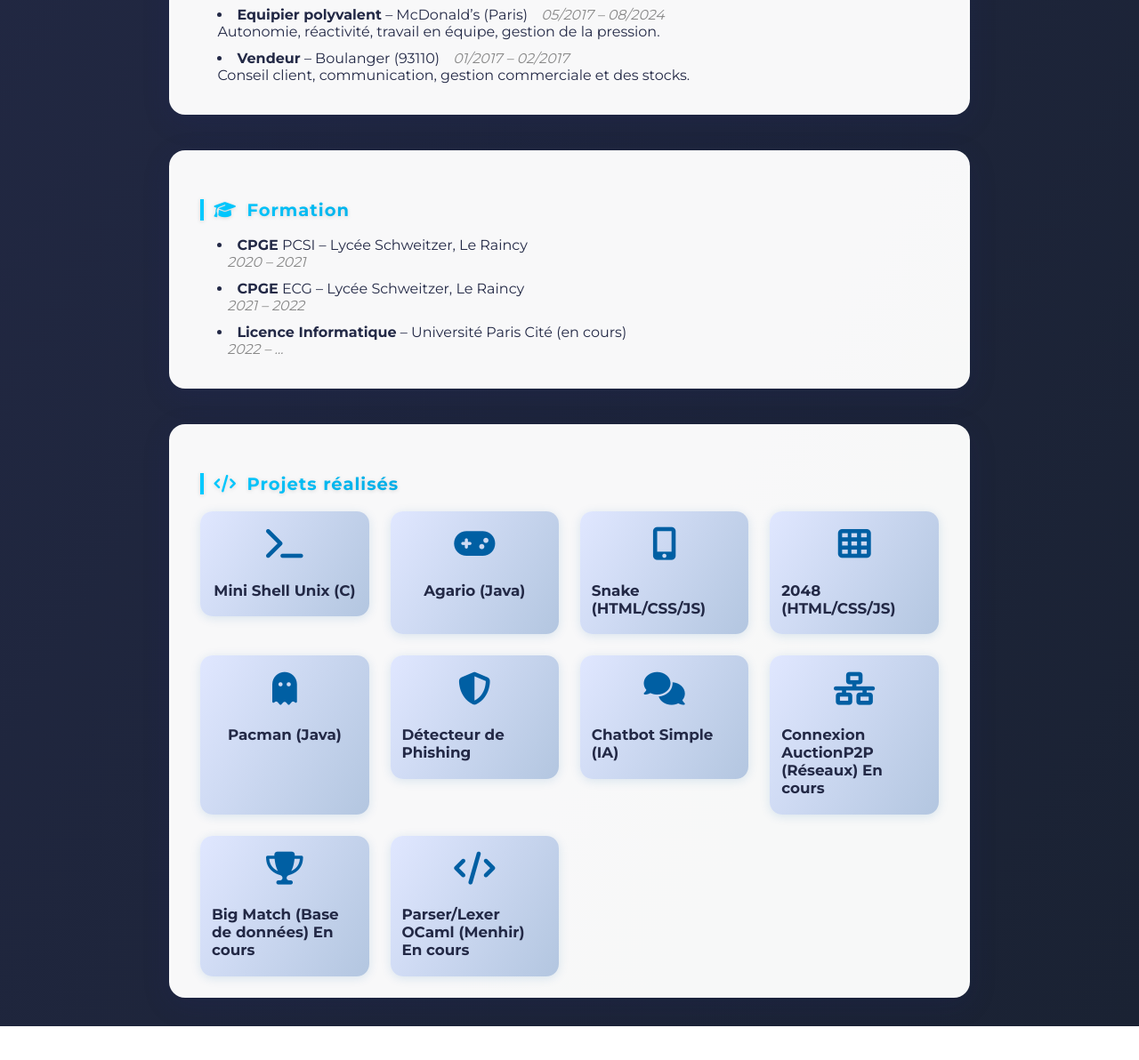
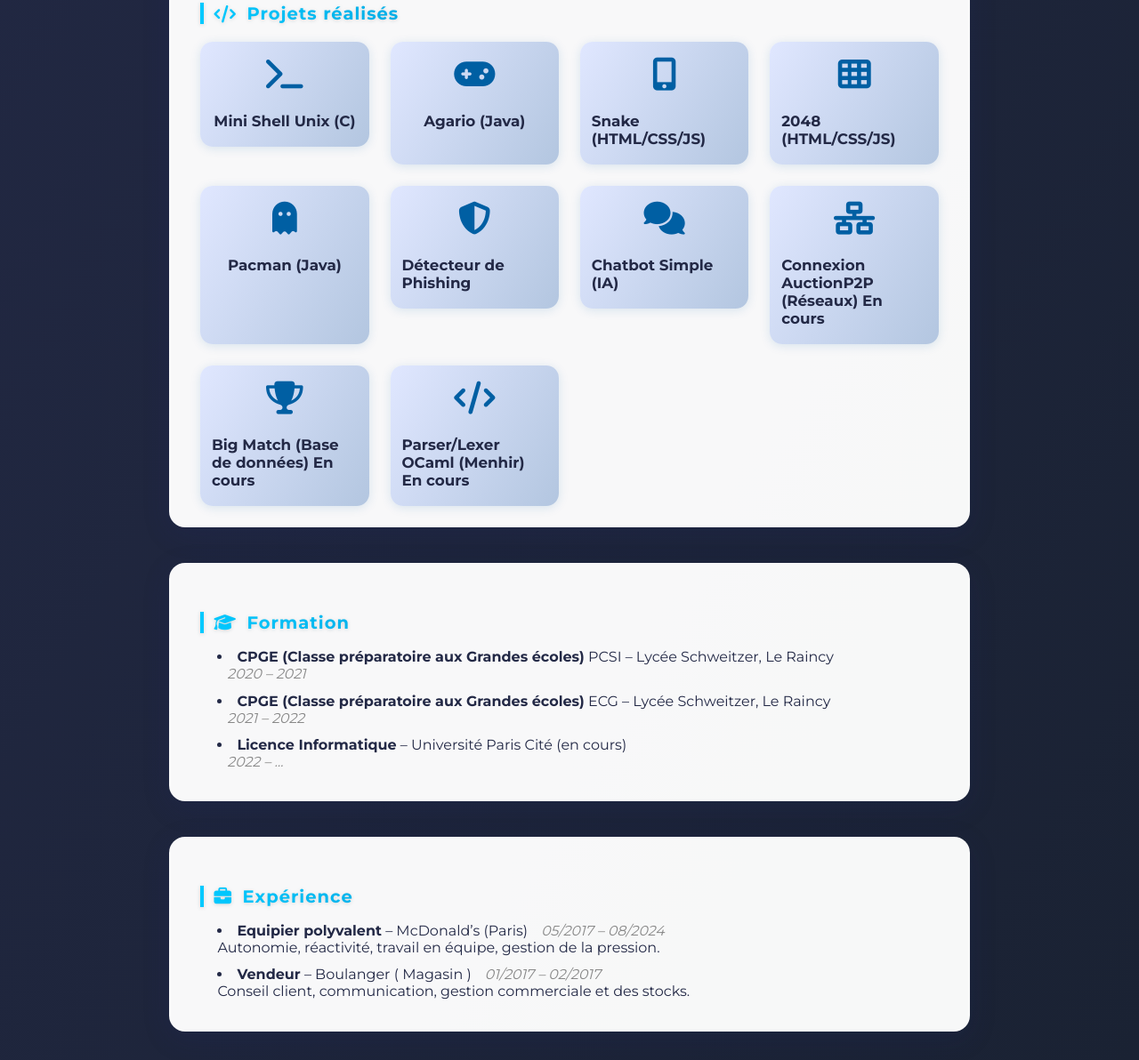
Before and after one commit to JordanLengrai/MonCV, a plain HTML site: page index.html in a window 1280 px wide. Shown: the part 972-2164 px from the top of the page at 89% size. Before the commit the page ends 2126 px from the top, so only its background shows below. Drawn offline with Linux system fonts and the light colour scheme.

Commit message:
Ma mise à jour

```diff
--- a/index.html
+++ b/index.html
@@ -17,8 +17,9 @@
             <h2>Développeur Informatique</h2>
             <div class="hero-links">
                 <a href="mailto:lengrai.jordan7@gmail.com" title="Email"><i class="fas fa-envelope"></i></a>
-                <a href="https://github.com/jordanlengrai" target="_blank" title="GitHub"><i class="fab fa-github"></i></a>
-                <a href="https://www.linkedin.com/in/jordan-lengrai-741a78228/" target="_blank" title="LinkedIn"><i class="fab fa-linkedin"></i></a>
+                <a href="https://github.com/jordanlengrai" title="GitHub"><i class="fab fa-github"></i></a>
+                <a href="https://www.linkedin.com/in/jordan-lengrai-741a78228/" title="LinkedIn"><i class="fab fa-linkedin"></i></a>
+                <a href="https://jordanlengrai.github.io/Portefolio/#home" title="Portfolio"><i class="fas fa-globe"></i></a>
                 <a href="CVV.pdf" download class="cv-btn"><i class="fas fa-download"></i>CV</a>
             </div>
         </div>
@@ -28,7 +29,7 @@
         <section id="about">
             <h3>À propos</h3>
             <p>
-                Étudiant en L3 informatique à l’Université Paris Cité, passionné par le développement logiciel et les technologies innovantes. Curieux et motivé par l’apprentissage et les défis, je suis actuellement à la recherche d’une alternance afin de mettre en pratique mes compétences, continuer à progresser et contribuer à des projets ambitieux en entreprise.
+                Actuellement étudiant en Licence 3 Informatique à l’Université Paris Cité, je suis passionné par le développement logiciel, la cybersécurité, l’intelligence artificielle et les technologies de pointe. Curieux, rigoureux et animé par un véritable goût pour l’apprentissage continu, je m’adapte facilement à tous les langages. J’aime relever des défis techniques et explorer de nouveaux domaines. À la recherche d’une alternance, je souhaite mettre mes compétences en pratique, approfondir mon expertise et contribuer activement à des projets innovants et exigeants en entreprise.
             </p>
         </section>
         <section id="skills">
@@ -39,37 +40,6 @@
                 <li>SQL, modélisation, analyse de données</li>
                 <li>Git, IDE, Linux, Windows, Mac</li>
                 <li>Résolution de problèmes, travail en équipe, adaptabilité</li>
-            </ul>
-        </section>
-        <section id="experience">
-            <h3><i class="fas fa-briefcase"></i> Expérience</h3>
-            <ul>
-                <li>
-                    <strong>Equipier polyvalent</strong> – McDonald’s (Paris) <span class="date">05/2017 – 08/2024</span><br>
-                    Autonomie, réactivité, travail en équipe, gestion de la pression.
-                </li>
-                <li>
-                    <strong>Vendeur</strong> – Boulanger (93110) <span class="date">01/2017 – 02/2017</span><br>
-                    Conseil client, communication, gestion commerciale et des stocks.
-                </li>
-            </ul>
-        </section>
-        <section id="education">
-            <h3><i class="fas fa-graduation-cap"></i> Formation</h3>
-            <ul>
-
-                <li>
-                    <strong>CPGE</strong> PCSI – Lycée Schweitzer, Le Raincy<br>
-                    <span class="date">2020 – 2021</span>
-                </li>
-                <li>
-                    <strong>CPGE</strong> ECG – Lycée Schweitzer, Le Raincy<br>
-                    <span class="date">2021 – 2022</span>
-                </li>
-                <li>
-                    <strong>Licence Informatique</strong> – Université Paris Cité (en cours)<br>
-                    <span class="date">2022 – ...</span>
-                </li>
             </ul>
         </section>
         <section id="projects">
@@ -113,20 +83,58 @@
                     <span>Chatbot Simple (IA)</span>
                 </div>
                 </a>
+                <a href="https://github.com/JordanLengrai/AuctionP2P" style="text-decoration: none;">
                 <div class="project-card">
                     <i class="fas fa-network-wired"></i>
                     <span>Connexion AuctionP2P (Réseaux) En cours</span>
                 </div>
+                </a>
 
+                <a href="https://github.com/JordanLengrai/BigMatchCV/blob/main/README.md" style="text-decoration: none;">
                 <div class="project-card">
                     <i class="fas fa-trophy"></i>
                     <span>Big Match (Base de données) En cours</span>
                 </div>
+                </a>
+                <a href="https://github.com/JordanLengrai/Parser-Lexer/blob/main/README.md" style="text-decoration: none;">
                 <div class="project-card">
                     <i class="fas fa-code"></i>
                     <span>Parser/Lexer OCaml (Menhir) En cours</span>
                 </div>
+                </a>
             </div>
+        </section>
+        <section id="education">
+            <h3><i class="fas fa-graduation-cap"></i> Formation</h3>
+            <ul>
+
+                <li>
+                    <strong>CPGE (Classe préparatoire aux Grandes écoles)</strong> PCSI – Lycée Schweitzer, Le Raincy<br>
+                    <span class="date">2020 – 2021</span>
+                </li>
+                <li>
+                    <strong>CPGE (Classe préparatoire aux Grandes écoles)</strong> ECG – Lycée Schweitzer, Le Raincy<br>
+                    <span class="date">2021 – 2022</span>
+                </li>
+                <li>
+                    <strong>Licence Informatique</strong> – Université Paris Cité (en cours)<br>
+                    <span class="date">2022 – ...</span>
+                </li>
+            </ul>
+        </section>
+
+        <section id="experience">
+            <h3><i class="fas fa-briefcase"></i> Expérience</h3>
+            <ul>
+                <li>
+                    <strong>Equipier polyvalent</strong> – McDonald’s (Paris) <span class="date">05/2017 – 08/2024</span><br>
+                    Autonomie, réactivité, travail en équipe, gestion de la pression.
+                </li>
+                <li>
+                    <strong>Vendeur</strong> – Boulanger  ( Magasin ) <span class="date">01/2017 – 02/2017</span><br>
+                    Conseil client, communication, gestion commerciale et des stocks.
+                </li>
+            </ul>
         </section>
     </main>
     <script src="script.js"></script>
--- a/script.js
+++ b/script.js
@@ -21,3 +21,17 @@ document.querySelectorAll('section').forEach(section => {
         section.style.background = 'var(--card-bg)';
     });
 });
+
+// Ouvre tous les liens (sauf mailto, tel, ancre) dans un nouvel onglet
+setTimeout(() => {
+  document.querySelectorAll('a[href]').forEach(link => {
+    const href = link.getAttribute('href');
+    if (
+      href.startsWith('mailto:') ||
+      href.startsWith('tel:') ||
+      href.startsWith('#')
+    ) return;
+    link.setAttribute('target', '_blank');
+    link.setAttribute('rel', 'noopener noreferrer');
+  });
+}, 100);
```
